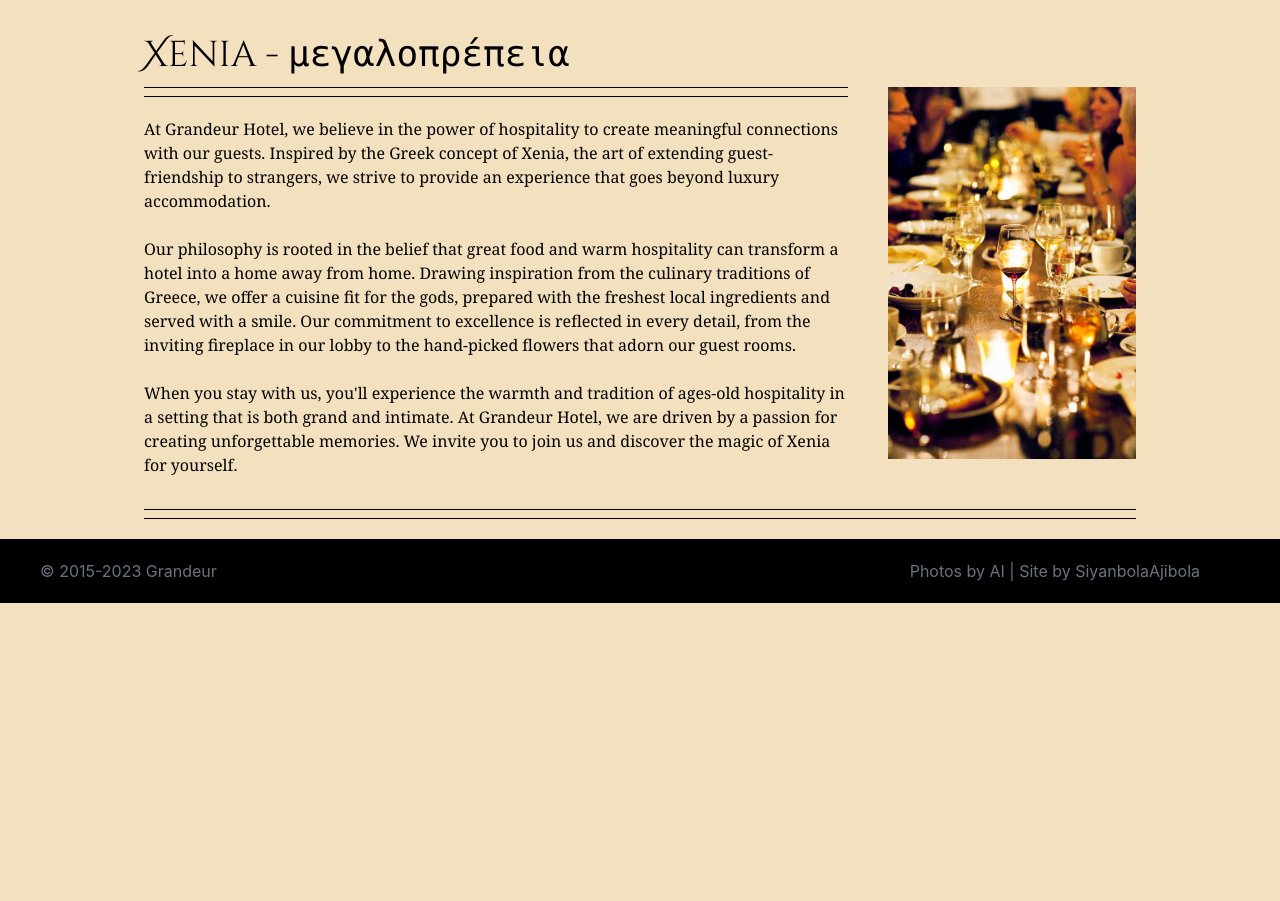
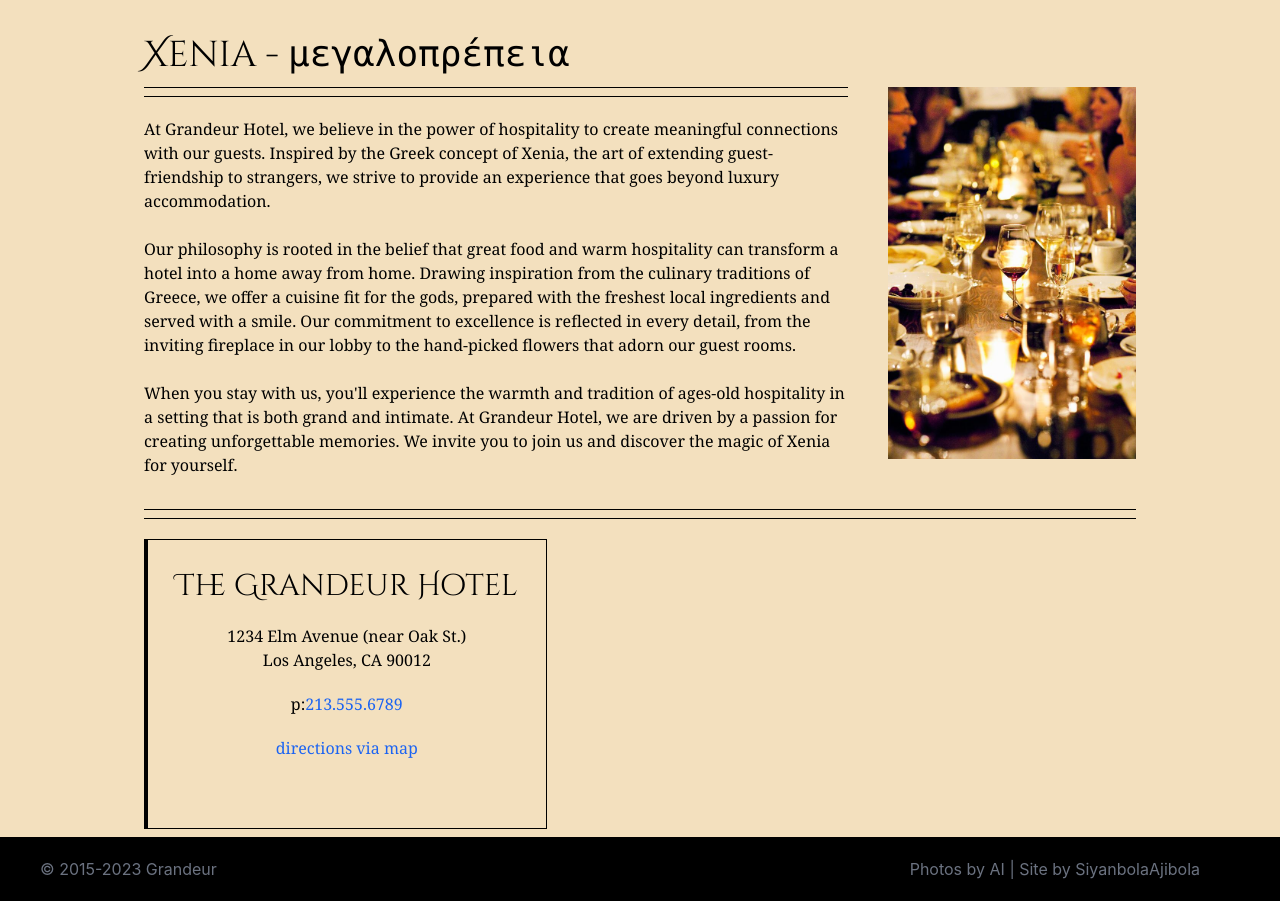
Before and after one commit to harjeeyborlah/The-Grandeur, a plain HTML site: page about.html in a window 1280 px wide. Shown: the part 70-971 px from the top of the page. Before the commit the page ends 800 px from the top, so only its background shows below. Drawn offline with nearby package versions, Linux system fonts and the light colour scheme.

Commit message:
End of 4/4/2023

```diff
--- a/about.html
+++ b/about.html
@@ -23,7 +23,7 @@
       rel="stylesheet"
     />
   </head>
-  <body class="bg-[#F3E0BE] font-display scroll-smooth md:overflow-y-hidden">
+  <body class="bg-[#F3E0BE] font-display scroll-smooth">
     <nav class="bg-white border-gray-200 dark:bg-gray-900 dark:border-gray-700">
       <div
         class="max-w-screen-xl flex flex-wrap items-center justify-between mx-auto p-4"
@@ -180,7 +180,9 @@
             magic of Xenia for yourself.
           </div>
         </div>
-        <div class="mt-7 md:mt-0 md:flex-grow-0 md:flex-shrink-0 md:h-full md:w-1/4">
+        <div
+          class="mt-7 md:mt-0 md:flex-grow-0 md:flex-shrink-0 md:h-full md:w-1/4"
+        >
           <img src="/Pictures/firstaboutpic.jpg" />
         </div>
       </div>
@@ -190,11 +192,30 @@
 
     <section class="mx-5 md:mx-36">
       <div>
+        <!--flex for main item-->
 
+        <div>
+          <div
+            class="p-7 border-y-[1px] border-r-[1px] border-black border-l-4 mb-2 inline-block"
+          >
+            <div class="text-center mb-10">
+              <div class="pb-5 text-3xl">The Grandeur Hotel</div>
+              <div class="font-serif">1234 Elm Avenue (near Oak St.)</div>
+              <div class="font-serif pb-5">Los Angeles, CA 90012</div>
+              <div class="pb-5 font-serif">
+                p:<a href="tel:213.555.6789" class="text-blue-600"
+                  >213.555.6789</a>
+              </div>
+              <div class="text-blue-600 font-serif">
+                <a href="#"> directions via map</a>
+              </div>
+            </div>
+          </div>
+
+
+        </div>
       </div>
     </section>
-
-
 
     <button
       id="scroll-to-top"
@@ -217,10 +238,18 @@
     </button>
 
     <footer
-      class="bg-black flex flex-col items-center md:flex-row justify-between font-sans py-5 text-gray-500"
+      class="bg-black flex flex-col items-center md:flex-row justify-between font-sans py-5"
     >
-      <div class="md:ml-10">© 2015-2023 Grandeur</div>
-      <div class="md:mr-20">Photos by AI | <a href="github.com/harjeeyborlah">Site by SiyanbolaAjibola</a></div>
+      <div class="md:ml-10 text-gray-500">© 2015-2023 Grandeur</div>
+      <div class="md:mr-20 text-gray-500">
+        Photos by AI | Site by
+        <a
+          href="https://github.com/harjeeyborlah"
+          class="hover:!text-[#D69C2F]"
+        >
+          SiyanbolaAjibola</a
+        >
+      </div>
     </footer>
 
     <script src="https://cdnjs.cloudflare.com/ajax/libs/flowbite/1.6.4/flowbite.min.js"></script>
```
Also changed, not shown: index.html (+25 -9 lines), public/style.css.
